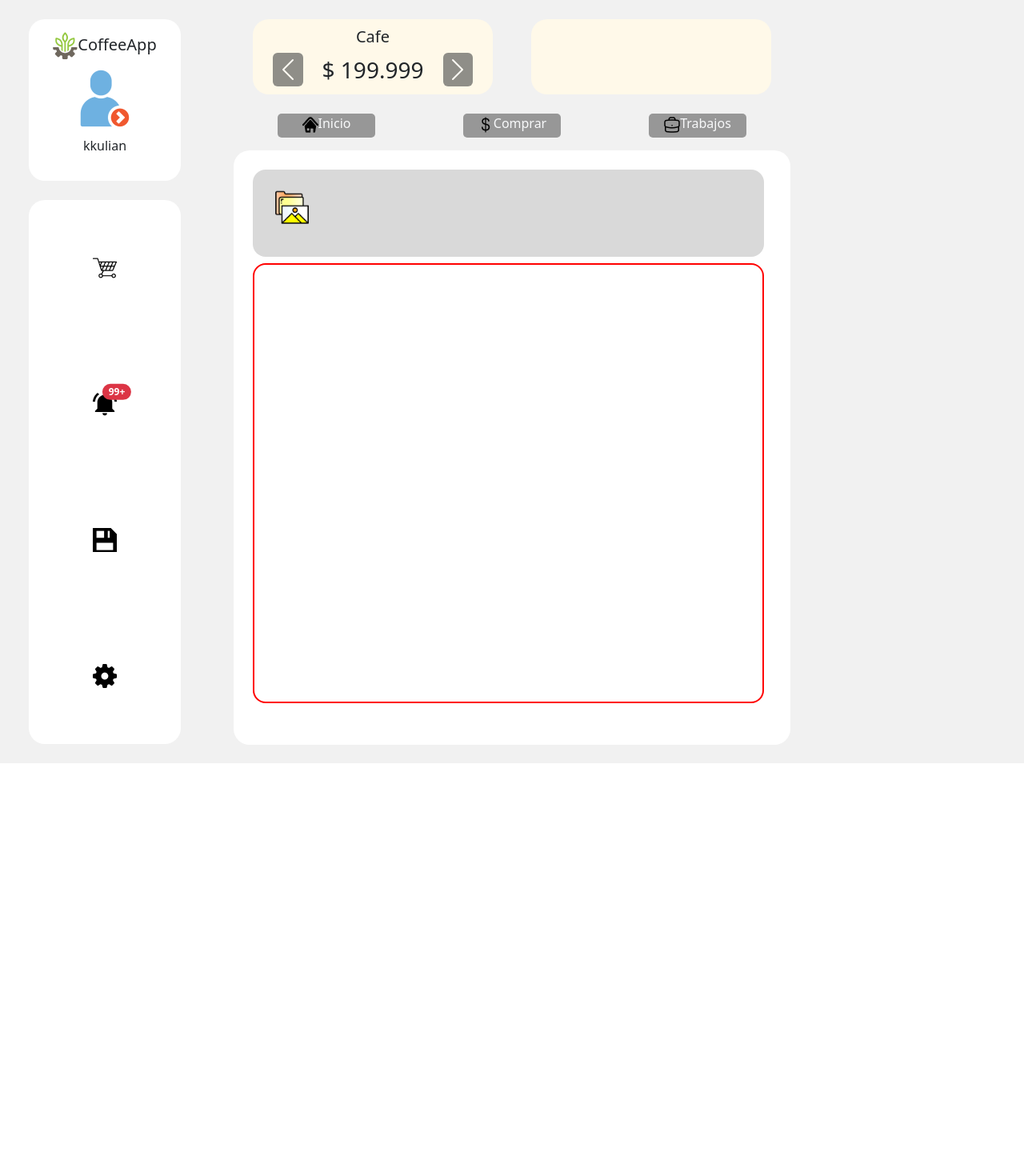
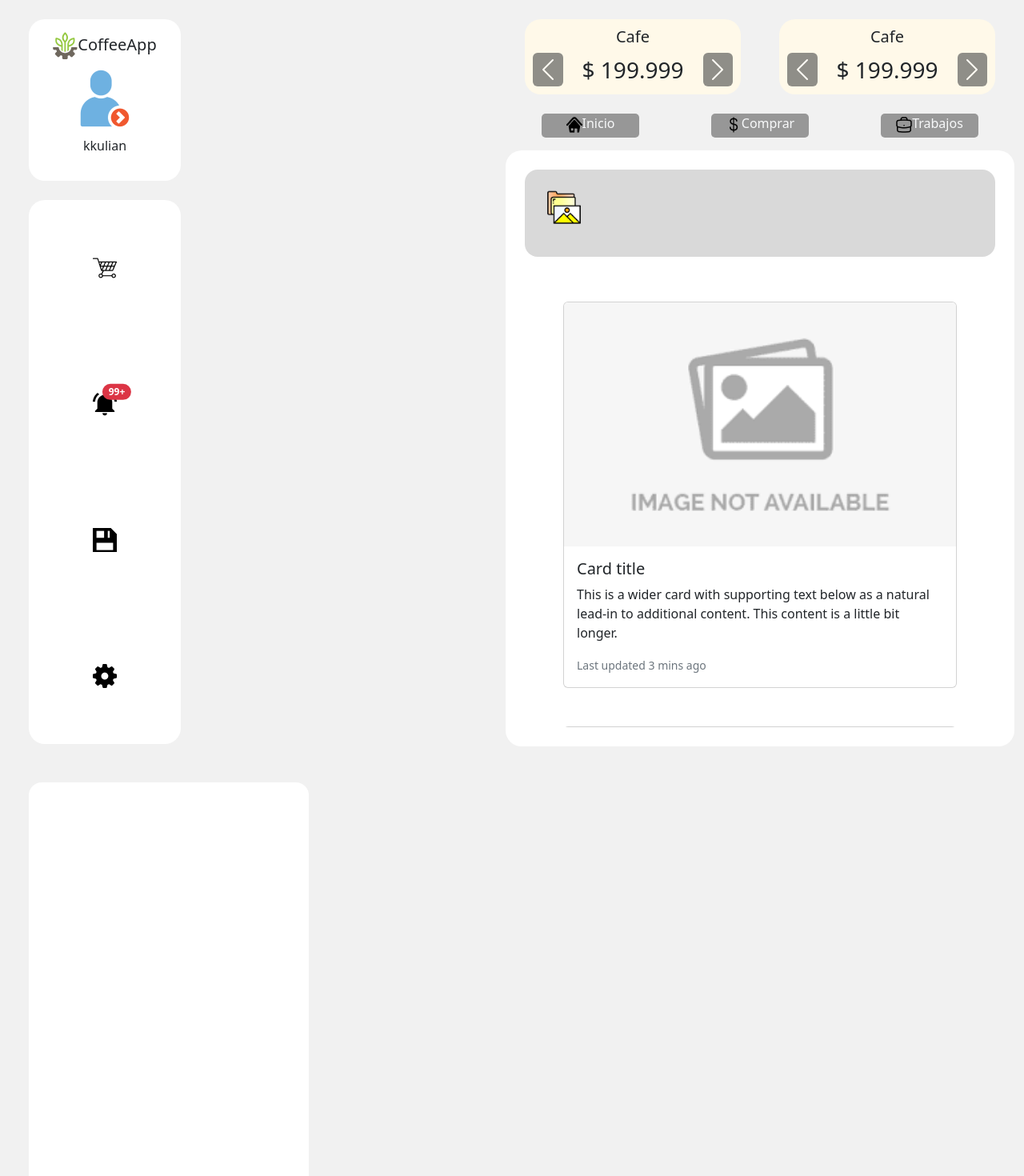
Before and after one commit to estebanfl0/ProyectoFinal, a React (Create React App) app in the folder proyectofinal/: page /vistaPrincipal-red in a window 1280 px wide. Shown: the top 1470 px of the page at 80% size. Before the commit the page ends 954 px from the top, so only its background shows below. Built offline with nearby package versions, Linux system fonts and the light colour scheme.

Commit message:
News folder

```diff
--- a/proyectofinal/src/componentes/css/login.css
+++ b/proyectofinal/src/componentes/css/login.css
@@ -191,7 +191,7 @@ h2.textIngre{
     border-radius: 20px;
     padding: 10px;
     min-height: 76px;
-    min-width: 300px;
+    max-width: 300px;
 
 
 }
@@ -216,6 +216,29 @@ h2.textIngre{
 }
 .cardsPost{
     max-width: 639px;
-    height: 550px;
-    border: 2px solid red;
+    height: 580px;
+    overflow-y: scroll;
 }
+.noticiasEmpleo{
+    width: 350px;
+    height: 630px;
+    background-color: white;
+
+}
+
+/* width */
+::-webkit-scrollbar {
+    width: 14px;
+  }
+
+  /* Track */
+  ::-webkit-scrollbar-track {
+    box-shadow: inset 0 0 5px grey;
+    border-radius: 10px;
+  }
+
+  /* Handle */
+  ::-webkit-scrollbar-thumb {
+    background: #4A4A4A;
+    border-radius: 10px;
+  }
--- a/proyectofinal/src/componentes/vistaPrincipal-red.jsx
+++ b/proyectofinal/src/componentes/vistaPrincipal-red.jsx
@@ -49,7 +49,28 @@ function VistaRedsocial({nombre}){
                             </div>
                         </div>
                         <div className="noticasCafe1 m-4">
-
+                            <h1 className="fs-5">Cafe</h1>
+                                <div id="carouselExampleControls" class="carousel slide carouselPrecio" data-bs-ride="carousel">
+                                    <div class="carousel-inner text-center fs-3">
+                                        <div class="carousel-item active">
+                                            $ 199.999
+                                        </div>
+                                        <div class="carousel-item">
+                                            $ 199.999
+                                        </div>
+                                        <div class="carousel-item">
+                                            $ 199.999
+                                        </div>
+                                    </div>
+                                    <button class="carousel-control-prev bg-dark rounded" type="button" data-bs-target="#carouselExampleControls" data-bs-slide="prev">
+                                        <span class="carousel-control-prev-icon" aria-hidden="true"></span>
+                                        <span class="visually-hidden">Previous</span>
+                                    </button>
+                                    <button class="carousel-control-next bg-dark rounded" type="button" data-bs-target="#carouselExampleControls" data-bs-slide="next">
+                                        <span class="carousel-control-next-icon" aria-hidden="true"></span>
+                                        <span class="visually-hidden">Next</span>
+                                    </button>
+                                </div>
                         </div>
                     </div>
                     <div className="contenidoRedsocial">
@@ -61,17 +82,56 @@ function VistaRedsocial({nombre}){
                         <div className="posts p-4 d-flex flex-column">
                             <div className="publicar rounded-4 p-4">
                                 <img src={require('../images/publicar.png')}alt='' width='50px' />
-
                             </div>
-                            <div className="cardsPost rounded-4 mt-2">
-                                <div></div>
+                            <div className="cardsPost rounded-4 mt-2 p-5">
+                                <div class="card mb-5">
+                                    <img src={require('../images/imageDefecto.png')} class="card-img-top"/>
+                                    <div class="card-body">
+                                        <h5 class="card-title">Card title</h5>
+                                        <p class="card-text">This is a wider card with supporting text below as a natural lead-in to additional content. This content is a little bit longer.</p>
+                                        <p class="card-text"><small class="text-muted">Last updated 3 mins ago</small></p>
+                                    </div>
+                                </div>
+                                <div class="card mb-5">
+                                    <img src={require('../images/imageDefecto.png')} class="card-img-top"/>
+                                    <div class="card-body">
+                                        <h5 class="card-title">Card title</h5>
+                                        <p class="card-text">This is a wider card with supporting text below as a natural lead-in to additional content. This content is a little bit longer.</p>
+                                        <p class="card-text"><small class="text-muted">Last updated 3 mins ago</small></p>
+                                    </div>
+                                </div>
+                                <div class="card mb-5">
+                                    <img src={require('../images/imageDefecto.png')} class="card-img-top"/>
+                                    <div class="card-body">
+                                        <h5 class="card-title">Card title</h5>
+                                        <p class="card-text">This is a wider card with supporting text below as a natural lead-in to additional content. This content is a little bit longer.</p>
+                                        <p class="card-text"><small class="text-muted">Last updated 3 mins ago</small></p>
+                                    </div>
+                                </div>
+                                <div class="card mb-5">
+                                    <img src={require('../images/imageDefecto.png')} class="card-img-top"/>
+                                    <div class="card-body">
+                                        <h5 class="card-title">Card title</h5>
+                                        <p class="card-text">This is a wider card with supporting text below as a natural lead-in to additional content. This content is a little bit longer.</p>
+                                        <p class="card-text"><small class="text-muted">Last updated 3 mins ago</small></p>
+                                    </div>
+                                </div>
+                                <div class="card mb-5">
+                                    <img src={require('../images/imageDefecto.png')} class="card-img-top"/>
+                                    <div class="card-body">
+                                        <h5 class="card-title">Card title</h5>
+                                        <p class="card-text">This is a wider card with supporting text below as a natural lead-in to additional content. This content is a little bit longer.</p>
+                                        <p class="card-text"><small class="text-muted">Last updated 3 mins ago</small></p>
+                                    </div>
+                                </div>
                             </div>
                         </div>
-
                     </div>
                 </div>
                 <div className="col">
-
+                    <div className="noticiasEmpleo m-4 rounded-4">
+                        <div></div>
+                    </div>
                 </div>
 
             </div>
```
Also changed, not shown: proyectofinal/src/images/imageDefecto.png (added).
